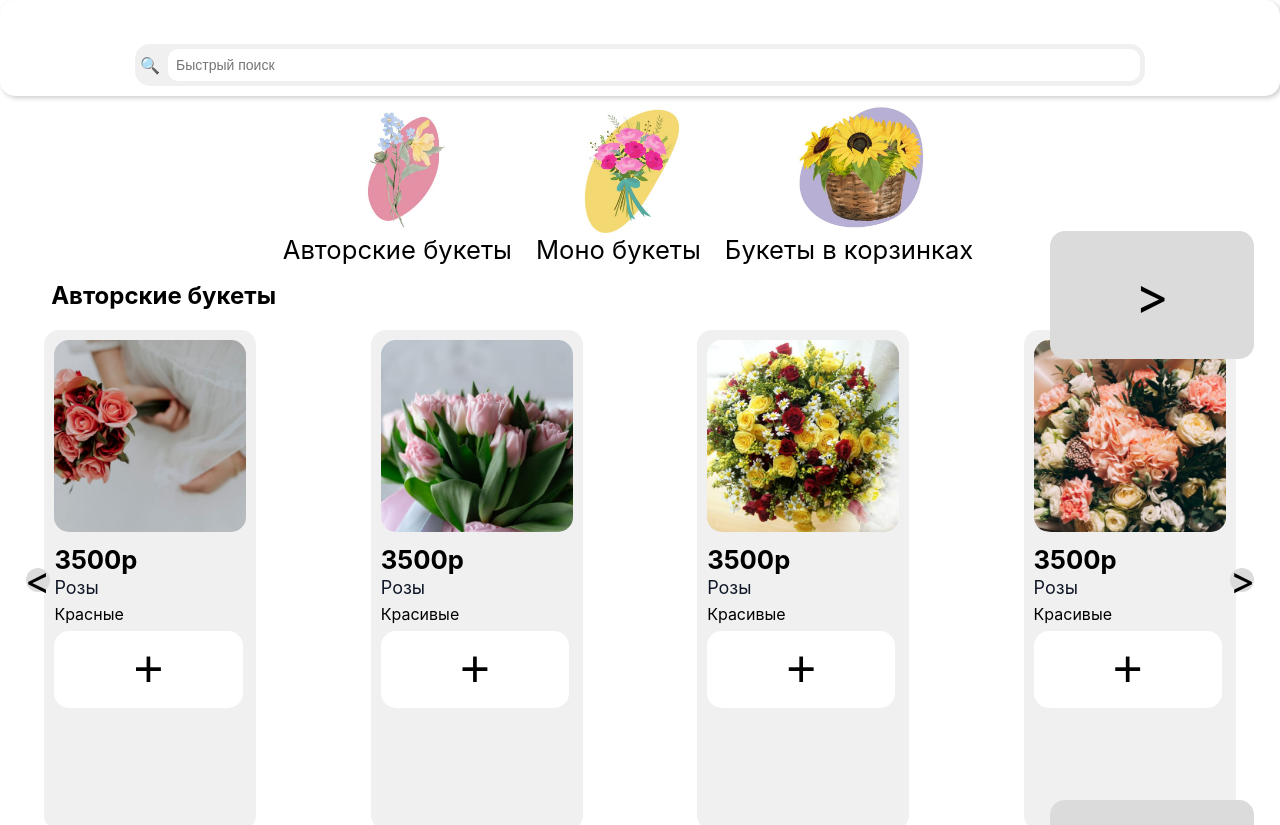
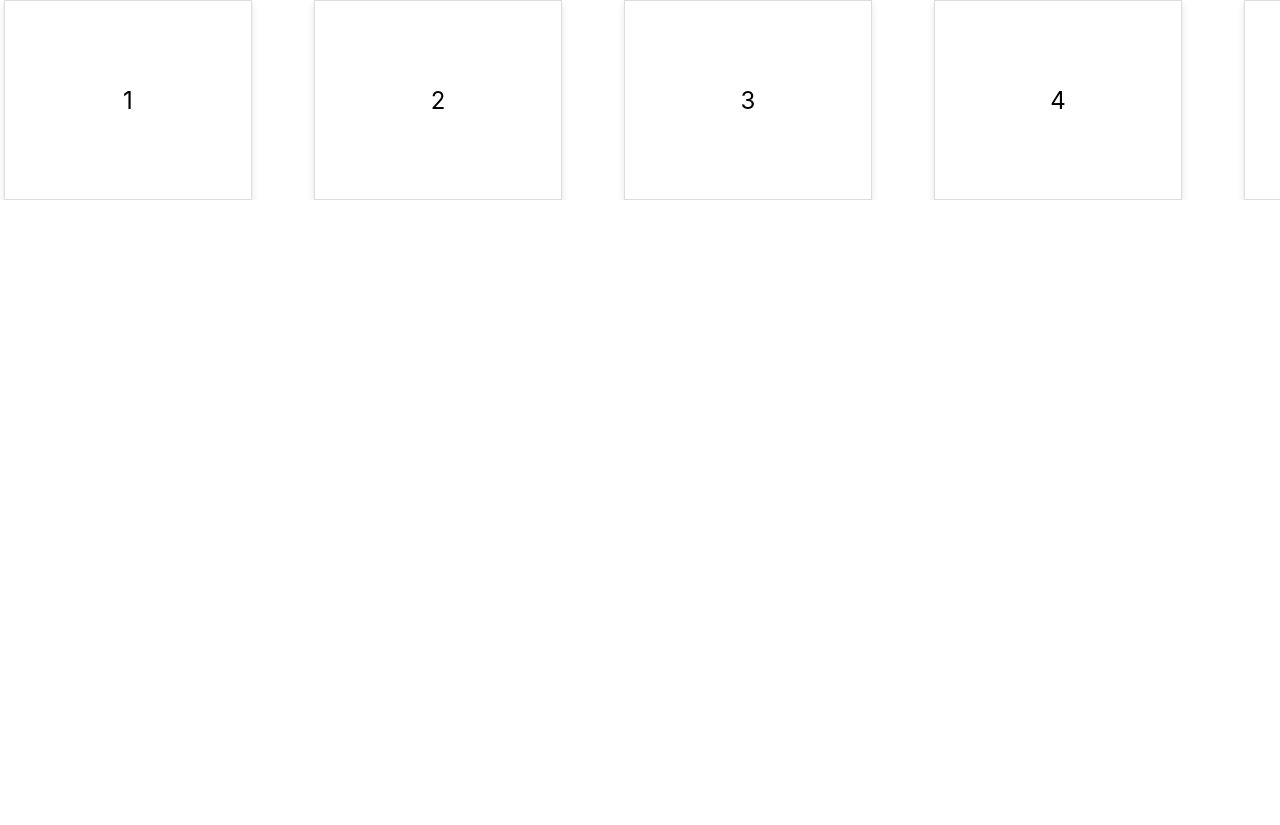
Before and after one commit to boketto0/FlowersApp, a React (Create React App) app: page / in a window 1280 px wide. Shown: the top 825 px of the page. After the commit the page ends 800 px from the top, so only its background shows below. Built offline with nearby package versions, Linux system fonts and the light colour scheme.

Commit message:
carousel

```diff
--- a/package.json
+++ b/package.json
@@ -10,6 +10,9 @@
     "react-router-dom": "^6.20.0",
     "react-scripts": "5.0.1",
     "react-slick": "^0.29.0",
+    "react-spring": "^9.7.3",
+    "react-swipeable": "^7.0.1",
+    "react-use-gesture": "^9.1.3",
     "slick-carousel": "^1.8.1",
     "web-vitals": "^3.5.0"
   },
@@ -36,5 +39,8 @@
       "last 1 firefox version",
       "last 1 safari version"
     ]
+  },
+  "devDependencies": {
+    "@types/react-slick": "^0.23.12"
   }
 }
--- /dev/null
+++ b/src/components/SimpleCarousel.js
@@ -0,0 +1,49 @@
+// SimpleCarousel.js
+import React, { useRef } from "react";
+import { useSprings, animated, config } from "react-spring";
+import { useSwipeable } from "react-swipeable";
+import "./simpleCarousel.css";
+
+const data = [1, 2, 3, 4, 5, 6, 7, 8, 9, 10, 11, 12, 13, 14, 15, 16, 17, 18, 19, 20, 21, 22, 23, 24, 25, 26, 27, 28, 29, 30];
+const cardWidth = 50;
+const gap = 4;
+const cardsToScroll = 3;
+
+export const SimpleCarousel = () => {
+  const index = useRef(0);
+  const carouselRef = useRef(null);
+
+  const clonedData = [...data, ...data, ...data];
+
+  const [props, api] = useSprings(clonedData.length, (i) => ({
+    x: i * (cardWidth + gap),
+    config: { tension: 50, friction: 20 },
+  }));
+
+  const handlers = useSwipeable({
+    onSwipedLeft: () => handleSwipe(1),
+    onSwipedRight: () => handleSwipe(-1),
+    trackMouse: true,
+  });
+
+  const handleSwipe = (direction) => {
+    const nextIndex = (index.current + direction * cardsToScroll + data.length) % data.length;
+
+    if (nextIndex !== data.length - 1) {
+      index.current = nextIndex;
+      api.start((i) => ({ x: (i - (index.current + data.length + 5)) * (cardWidth + gap) }));
+    }
+  };
+
+  return (
+    <div className="carousel-container" {...handlers}>
+      <div className="carousel" ref={carouselRef}>
+        {props.map((style, i) => (
+          <animated.div key={i} className="card" style={{ ...style }}>
+            {clonedData[i]}
+          </animated.div>
+        ))}
+      </div>
+    </div>
+  );
+};
--- a/src/components/cards/Card.css
+++ b/src/components/cards/Card.css
@@ -38,10 +38,10 @@
   margin-top: 4px;
 }
 
-/* @media (min-width: 600px) {
+@media (min-width: 600px) {
   .card-first {
       width: 15vw;
-      height: 45vh;
+      height: 40vw;
   }
 
   .card-first__img {
@@ -57,7 +57,7 @@
 @media (max-width: 767px) {
   .card-first {
     width: 20vw;
-    height: 25vh;
+    height: 50vw;
   }
 
   .card-first__img {
@@ -73,7 +73,7 @@
 @media (min-width: 1200px) {
   .card-first {
       width: 15vw;
-      height: 60vh;
+      height: 55vw;
   }
 
   .card-first__img {
@@ -83,38 +83,6 @@
 
   .card-first__price {
       font-size: 3vw;
-  }
-} */
-
-@media (min-width: 400px) and (max-width: 1199px) {
-  .card-first {
-    width: 20vw;
-    height: 60vh;
-  }
-
-  .card-first__img {
-    width: 100%;
-    height: auto;
-  }
-
-  .card-first__price {
-    font-size: 1.5vw;
-  }
-}
-
-@media (min-width: 1200px) {
-  .card-first {
-    width: 15vw;
-    height: 60vh;
-  }
-
-  .card-first__img {
-    width: 100%;
-    height: auto;
-  }
-
-  .card-first__price {
-    font-size: 2vw;
   }
 }
 
--- a/src/components/cards/CardWrapper.css
+++ b/src/components/cards/CardWrapper.css
@@ -1,8 +1,8 @@
 .card {
     display: flex;
     flex-direction: row;
-    gap: 2vw;
-    justify-content: space-around;
+    gap: 1vw;
+    justify-content: center;
     align-items: center;
     flex-wrap: wrap;
     align-self: center;
--- /dev/null
+++ b/src/components/simpleCarousel.css
@@ -0,0 +1,22 @@
+.carousel-container {
+  position: relative;
+  width: 100%;
+  overflow: hidden;
+}
+
+.carousel {
+  display: flex;
+}
+
+.card {
+  flex: 0 0 calc(20% - 8px);
+  box-sizing: border-box;
+  height: 200px;
+  display: flex;
+  justify-content: center;
+  align-items: center;
+  font-size: 24px;
+  border: 1px solid #ddd;
+  box-shadow: 0 4px 8px rgba(0, 0, 0, 0.1);
+  margin: 0 4px; /* Добавим отступы между карточками */
+}
--- a/src/containers/home/Home.js
+++ b/src/containers/home/Home.js
@@ -7,6 +7,7 @@ import Header from '../../components/header/Header';
 import './home.css';
 import { ButtonOrderCart } from '../../components/buttonOrderCart/ButtonOrderCart';
 import './home.css';
+  import { SimpleCarousel } from '../../components/SimpleCarousel';
 
 const Home = () => {
   const [cartItems, setCartItems] = useState([]);
@@ -17,11 +18,12 @@ const Home = () => {
 
   return (
     <div className='home'>
-        <Header/>
+        {/* <Header/>
         <SearchBox/>
         <ExampleBlock/>
         <ProductPage addToCart={addToCart} />
-        <ButtonOrderCart/>
+        <ButtonOrderCart/> */}
+      <SimpleCarousel/>
         {/* <CartPage/> */}
     </div>
   );
--- a/src/containers/productPage/ProductPage.js
+++ b/src/containers/productPage/ProductPage.js
@@ -21,7 +21,7 @@ const ProductPage = ({ addToCart }) => {
       image: <img className='card-first__img' src={Icon1}/>,
       price: "3500р",
       title: "Розы",
-      text: "Красные"
+      text: "Красивые"
     },
     {
       image: <img className='card-first__img' src={Icon2}/>,
```
Also changed, not shown: 1 other file (tests, documents, lock files or other folders).
